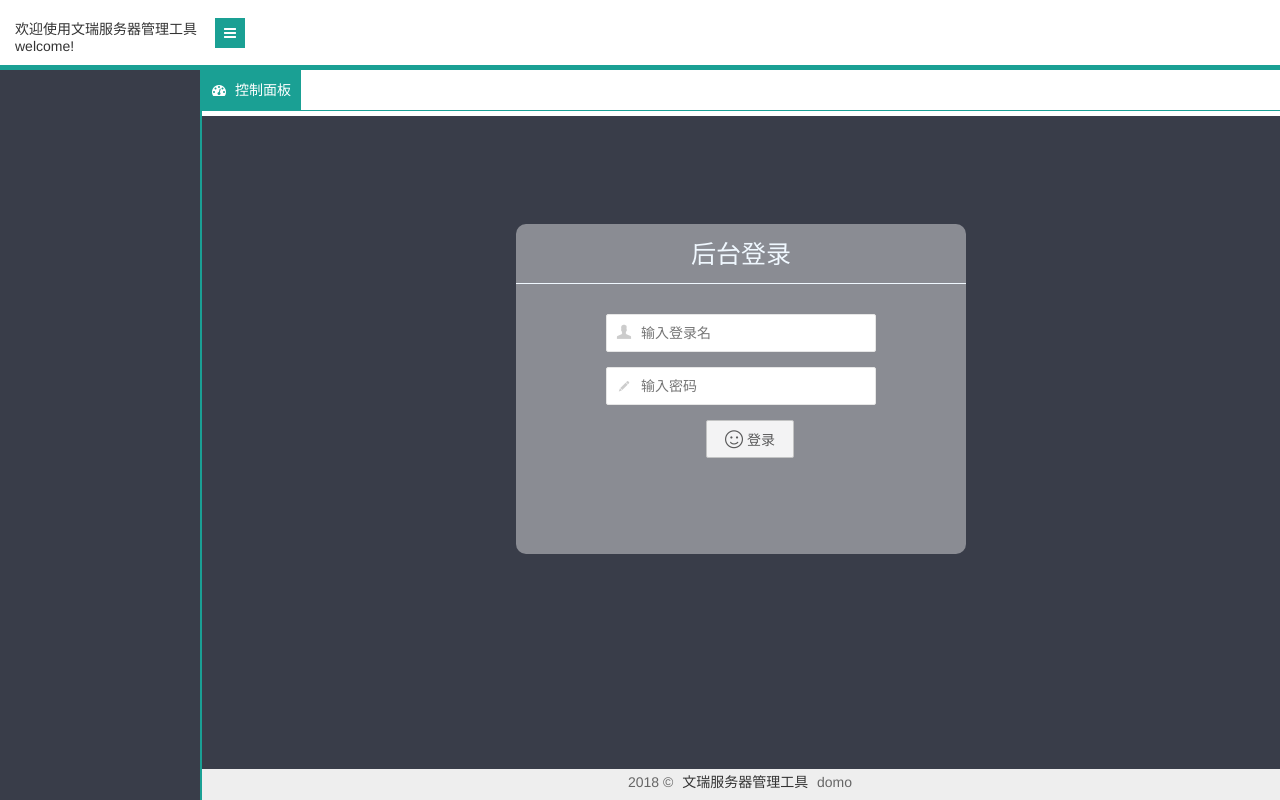
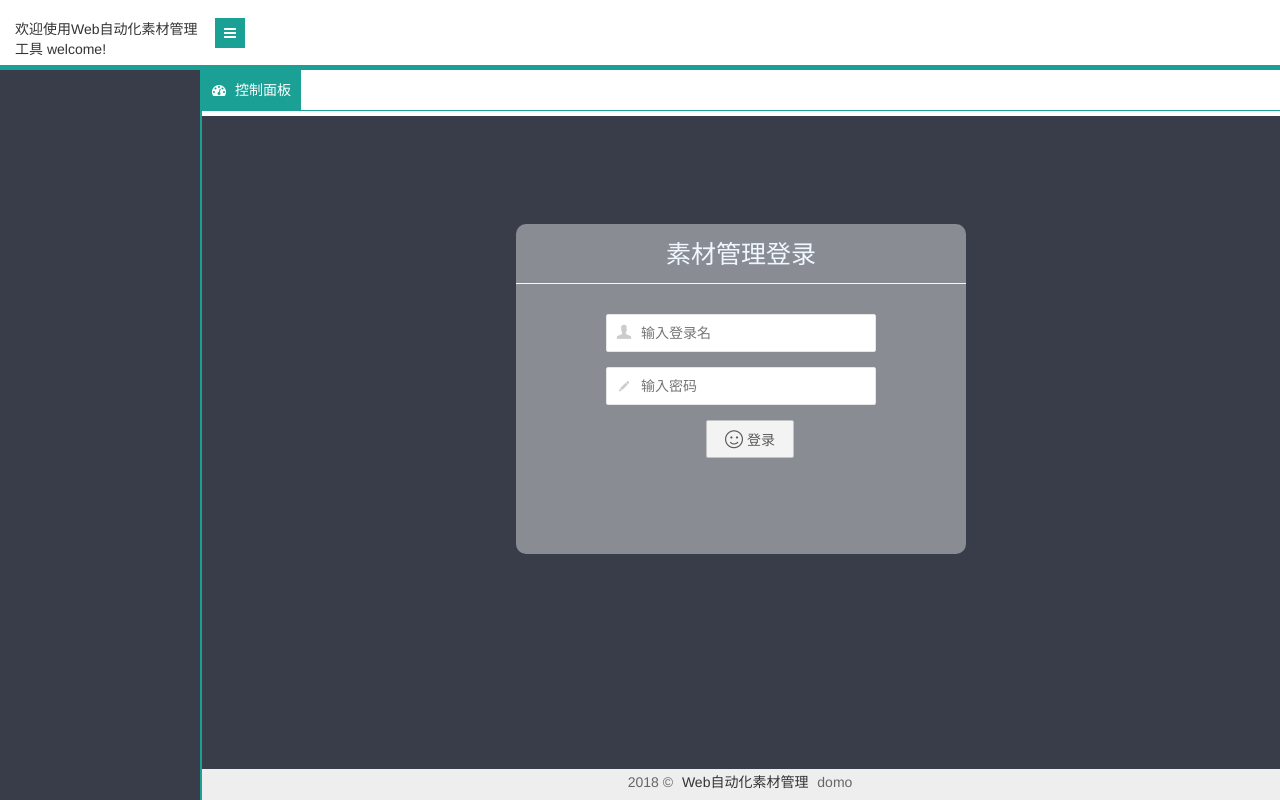
Before and after one commit to steven-xgt/ServerManagement, a Flask app: template templates/index.html in a window 1280 px wide. Run offline with Flask 2, Linux system fonts and the light colour scheme; the template is opened without the code that fills it, so the values that code supplies are empty; parts of the project's set-up code (start-up, migrations or seed data) failed here and were passed over.

Commit message:
修改index.py==》run.py

```diff
--- a/config/config.py
+++ b/config/config.py
@@ -1,11 +1,11 @@
-workPath="/"             #文件管理器工作路径
+workPath="D:\HaiheWeb\Web\HaiheWebTest\ImgLibraries"             #文件管理器工作路径
 visitDay = 1             #资源监控 前端默认显示的时间范围，单位：天
 ResState = True          #默认开启资源监控
 ResSaveDay = 30          #默认资源监控保存时间
 ResInv = 180             #默认资源监控的纪录周期，单位：秒
-port = 9001              #面板默认启动端口
+port = 5000              #面板默认启动端口
 username = 'admin'       #默认登陆账号
-password = 'wenrui'      #默认密码
+password = 'admin'      #默认密码
 NATPenetration = None    #是否开启内网穿透,让运行本服务的无外网IP的设备,可在外网访问,不需要此服务时填写None,需要时,更改此项为运行提供穿透的服务端的IP,如'192.168.1.94'
 #开启穿透服务需要将位于本项目的server.zip,解压后单独放在有外网IP的电脑中运行其中的index.py,运行前切记根据需要修改server/config.py
 #内网穿透后,该外网IP请访问服务端查看
--- a/lib/task.py
+++ b/lib/task.py
@@ -2,7 +2,7 @@ import datetime
 import threading
 import subprocess
 import time
-from index import sql
+from run import sql
 import os
 import json
 class taskset():
--- a/lib/writeRes.py
+++ b/lib/writeRes.py
@@ -1,6 +1,6 @@
 import psutil
 import time
-from index import sql
+from run import sql
 from threading import Thread
 from config.config import ResState,ResSaveDay,ResInv
 class writeResTask(object):
--- a/route/PenetrationSend.py
+++ b/route/PenetrationSend.py
@@ -1,6 +1,6 @@
 import psutil
 from flask import request,render_template,redirect,send_file, send_from_directory,url_for,session,make_response
-from index import app
+from run import app
 import json
 import platform
 @app.route('/PenetrationSend',methods=['POST'])
--- a/route/controlPanel.py
+++ b/route/controlPanel.py
@@ -1,4 +1,4 @@
-from index import app,sql,url
+from run import app,sql,url
 from flask import request,render_template
 import json
 from lib.writeRes import writeResTask
--- a/route/controlWin.py
+++ b/route/controlWin.py
@@ -4,7 +4,7 @@ if 'WINDOWS' in platform.platform().upper():
     import time
     import math
     import json,subprocess
-    from index import app,url
+    from run import app,url
     from .login import cklogin
     from PIL import ImageGrab,Image
     import pyautogui
--- a/route/echarts.py
+++ b/route/echarts.py
@@ -1,6 +1,6 @@
 import psutil
 from flask import request,render_template,redirect,send_file, send_from_directory,url_for,session,make_response
-from index import app
+from run import app
 import json
 import platform,os,datetime,sys,time
 from .login import cklogin
--- a/route/file.py
+++ b/route/file.py
@@ -1,6 +1,6 @@
 from flask import request,render_template,redirect,send_file, send_from_directory,url_for,session,make_response
 import time
-from index import app,url
+from run import app,url
 import json
 import os
 from PIL import Image
--- a/route/linkButton.py
+++ b/route/linkButton.py
@@ -1,6 +1,6 @@
 from flask import request,render_template,redirect,url_for,session
 import time
-from index import app,sql,url
+from run import app,sql,url
 import json
 import os
 import base64
--- a/route/login.py
+++ b/route/login.py
@@ -1,4 +1,4 @@
-from index import app,sql
+from run import app,sql
 import json
 from functools import wraps
 from flask import request,render_template,redirect,url_for,session
--- a/route/plugins.py
+++ b/route/plugins.py
@@ -1,5 +1,5 @@
 from flask import request,render_template,redirect,url_for,session,Response
-from index import app,url
+from run import app,url
 import base64,platform,os,time,json,subprocess
 from .login import cklogin
 SYSTEMDEB = None
--- a/route/process.py
+++ b/route/process.py
@@ -1,6 +1,6 @@
 import psutil
 from flask import request,render_template,redirect,send_file, send_from_directory,url_for,session,make_response
-from index import app,url
+from run import app,url
 import json
 import platform,os,datetime,sys
 from .login import cklogin
--- a/route/setTask.py
+++ b/route/setTask.py
@@ -1,6 +1,6 @@
 from flask import request,render_template,redirect,send_file, send_from_directory,url_for,session,make_response
 import time
-from index import app,url
+from run import app,url
 import json
 import os
 import time,random
--- a/route/webssh.py
+++ b/route/webssh.py
@@ -2,7 +2,7 @@ import paramiko
 import threading
 import time,random,json
 from flask import request,redirect,render_template
-from index import app,sql,url
+from run import app,sql,url
 from .login import cklogin
 url.append( {"title": "SHELL",
     "children": [
--- a/static/css/login.css
+++ b/static/css/login.css
@@ -1,6 +1,11 @@
 .beg-login-bg {
 	background-color: #393D49;
+	/*background-image: url("../img/loginBackground.jpg");*/
 }
+/*
+body{
+	background-image: url("../img/loginBackground.jpg");
+}*/
 
 .beg-login-box {
 	width: 450px;
--- a/templates/index.html
+++ b/templates/index.html
@@ -2,7 +2,7 @@
 <html>
 	<head>
 		<meta charset="utf-8">
-		<title>文瑞服务器管理</title>
+		<title>Web自动化素材管理</title>
 		<link rel="icon" href="/static/img/favicon.ico" type="image/x-icon" />
 		<link rel="stylesheet" href="/static/plugins/layui/css/layui.css" media="all" />
 		<link rel="stylesheet" href="/static/css/global.css" media="all">
@@ -16,7 +16,7 @@
 				<div class="layui-main">
 					<div class="admin-login-box">
 						<a class="logo" style="left: 0;" href="#">
-							<span >欢迎使用文瑞服务器管理工具</span>
+							<span >欢迎使用Web自动化素材管理工具</span>
 							<span >welcome!</span>
 						</a>
 						<div class="admin-side-toggle">
@@ -48,7 +48,7 @@
 			<div class="layui-footer footer footer-demo" id="admin-footer">
 				<div class="layui-main">
 					<p>2018 &copy;
-						<a href="#">文瑞服务器管理工具</a> domo
+						<a href="#">Web自动化素材管理</a> domo
 					</p>
 				</div>
 			</div>
--- a/templates/login.html
+++ b/templates/login.html
@@ -11,7 +11,7 @@
 	<body class="beg-login-bg">
 		<div class="beg-login-box">
 			<header>
-				<h1>后台登录</h1>
+				<h1>素材管理登录</h1>
 			</header>
 			<div class="beg-login-main">
 				<form action="/login" class="layui-form" method="post">
```
Also changed, not shown: readme.md, run.py (renamed from index.py).
